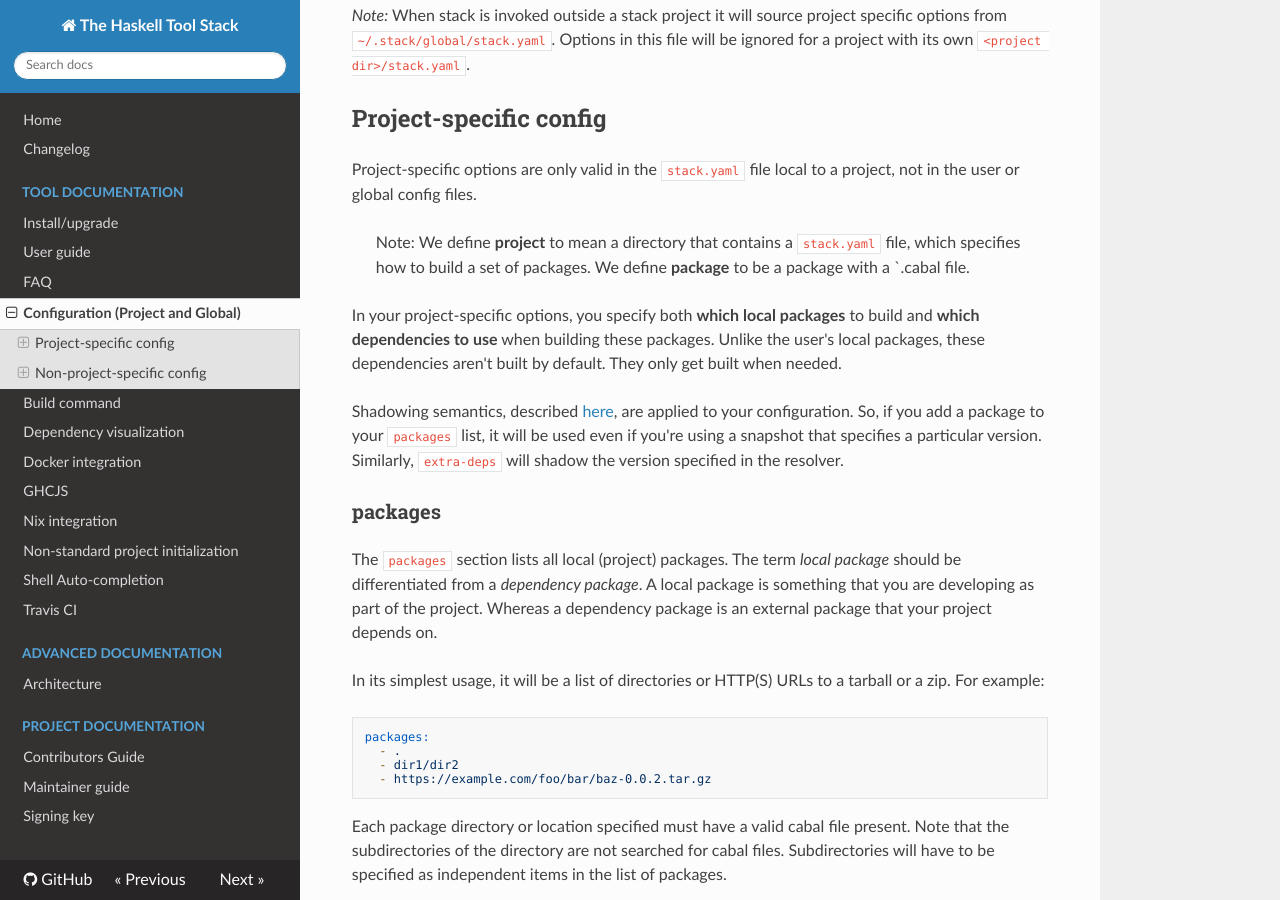
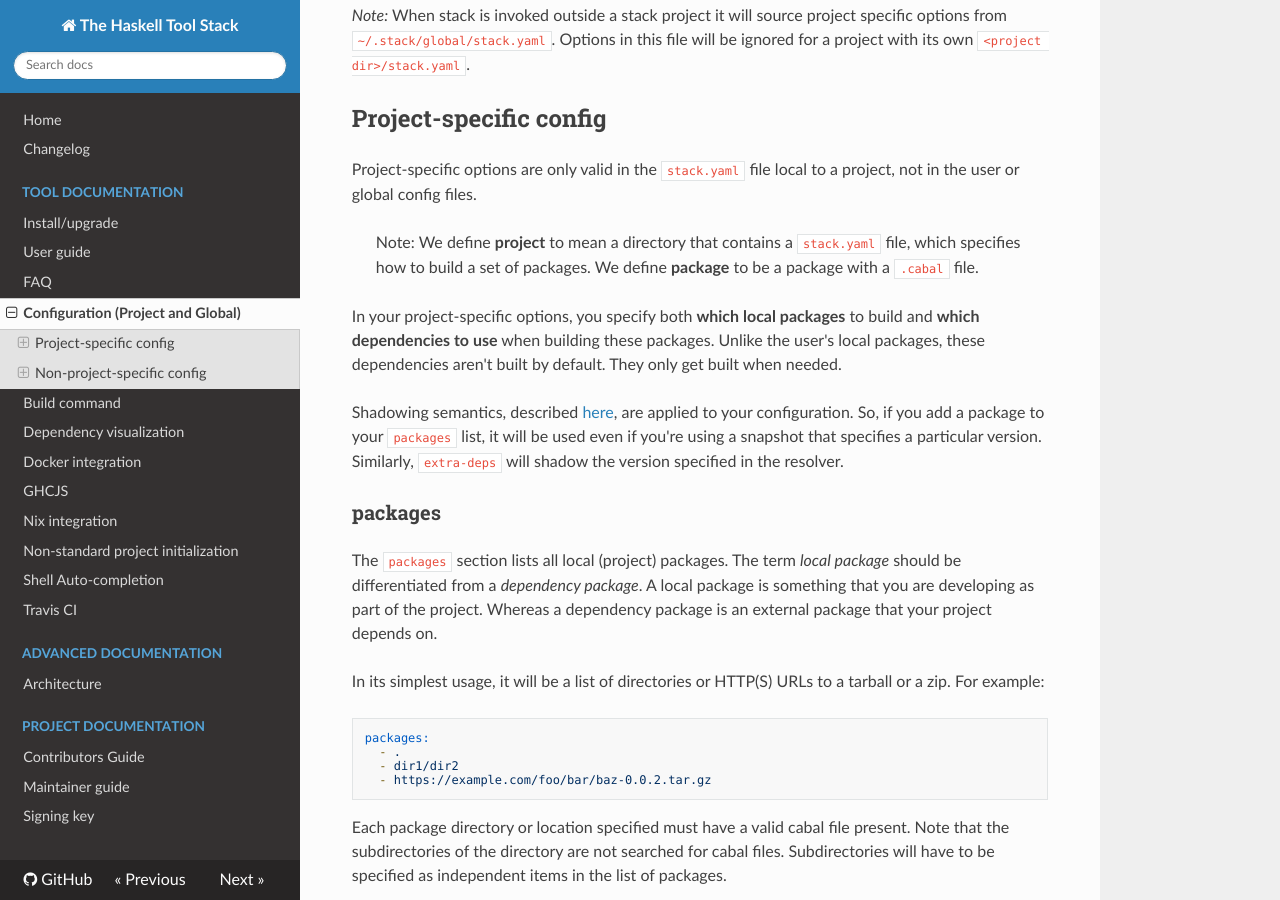
Before and after one commit to commercialhaskell/stack, an MkDocs documentation site: the page built from doc/yaml_configuration.md, in a window 1280 px wide and 900 px high, scrolled down 495 px. Built offline with MkDocs 1.6.1, drawn with Linux system fonts in a browser that asks for light colours; nearby versions of some CDN libraries; old or Windows-style settings are respelled for this version of MkDocs.

Commit message:
Fix a Markdown error

```diff
--- a/doc/yaml_configuration.md
+++ b/doc/yaml_configuration.md
@@ -21,7 +21,7 @@ project, not in the user or global config files.
 
 > Note: We define **project** to mean a directory that contains a `stack.yaml`
 > file, which specifies how to build a set of packages. We define **package** to
-> be a package with a `.cabal file.
+> be a package with a `.cabal` file.
 
 In your project-specific options, you specify both **which local packages** to
 build and **which dependencies to use** when building these packages. Unlike the
```
